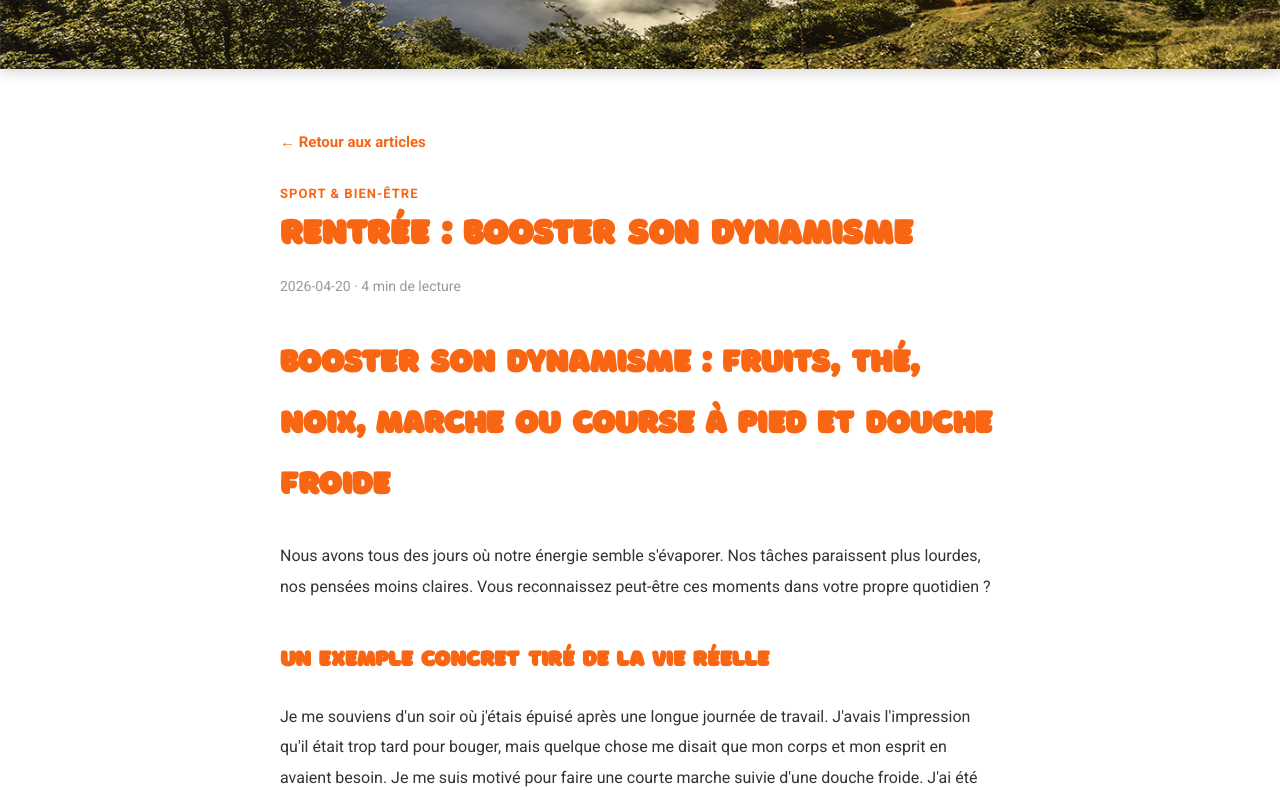
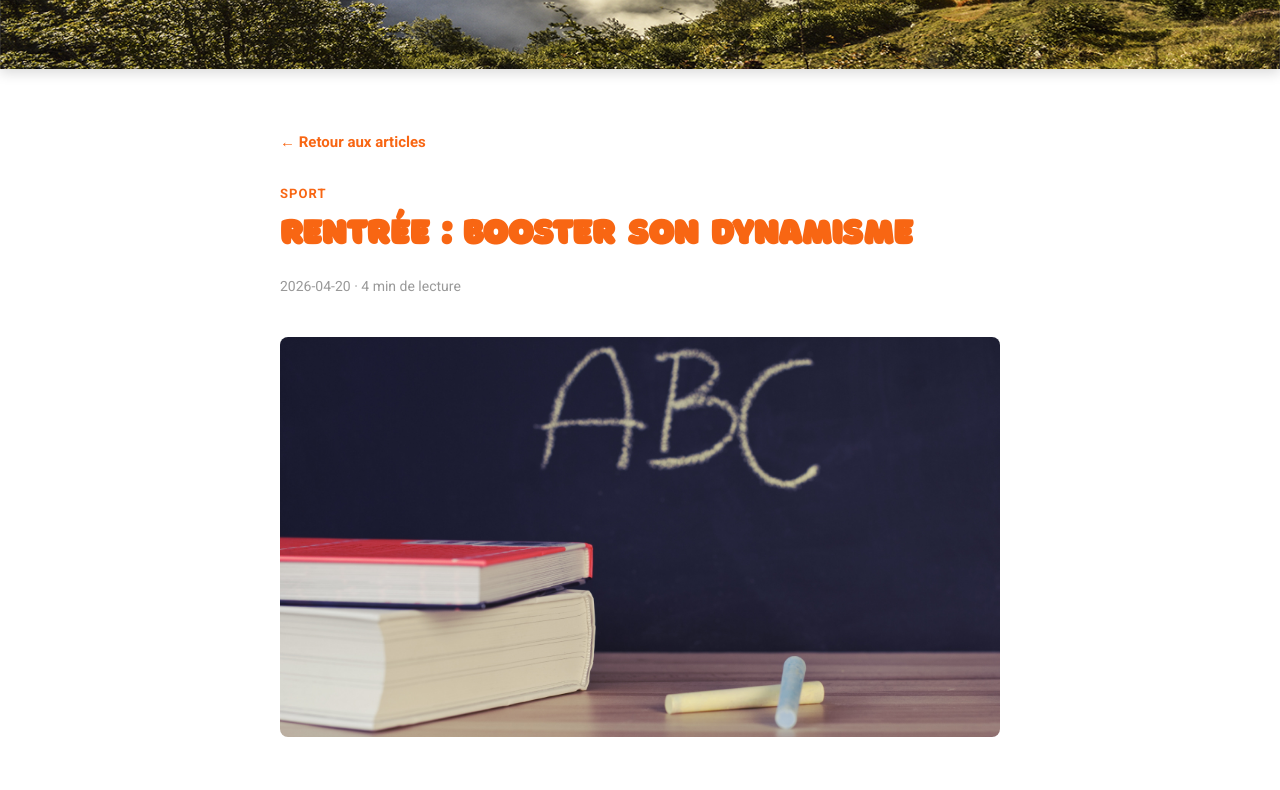
Before and after one commit to sims8134/euhm_2026, a Next.js app: page /articles/rentree-booster-son-dynamisme in a window 1280 px wide. Shown: the part 320-1110 px from the top of the page. Built offline with nearby package versions, Linux system fonts and the light colour scheme.

Commit message:
fix articles

```diff
--- a/app/articles/[slug]/page.tsx
+++ b/app/articles/[slug]/page.tsx
@@ -33,6 +33,15 @@ export default async function ArticlePage({ params }: { params: Promise<{ slug:
             <h1>{article.meta.title}</h1>
             <div className="article-page-meta">{article.meta.date} · {article.meta.readTime} de lecture</div>
           </div>
+          {article.meta.image && (
+            <div className="article-page-img">
+              <img
+                src={article.meta.image}
+                alt={article.meta.title}
+                style={{width: '100%', maxHeight: '400px', objectFit: 'cover', borderRadius: '8px', marginBottom: '24px'}}
+              />
+            </div>
+          )}
           <div className="article-page-content">
             <div dangerouslySetInnerHTML={{ __html: article.content }} />
           </div>
--- a/content/articles/rentree-booster-son-dynamisme.md
+++ b/content/articles/rentree-booster-son-dynamisme.md
@@ -1,7 +1,7 @@
 ---
 title: "Rentrée : Booster son dynamisme"
 date: "2026-04-20"
-category: "Sport & Bien-être"
+category: "Sport"
 description: "Fruits, thé, noix, marche ou course à pied et douche froide : des gestes simples pour retrouver de l'énergie au quotidien."
 image: "/img/actualités/rentrée.jpg"
 readTime: "4 min"
```
